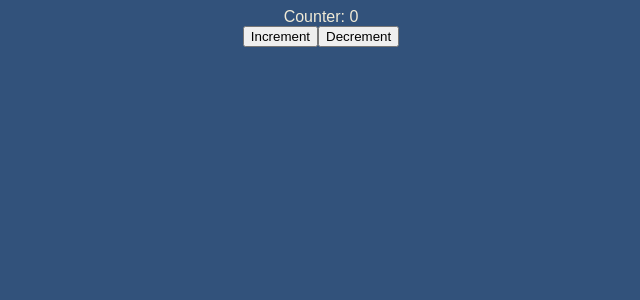
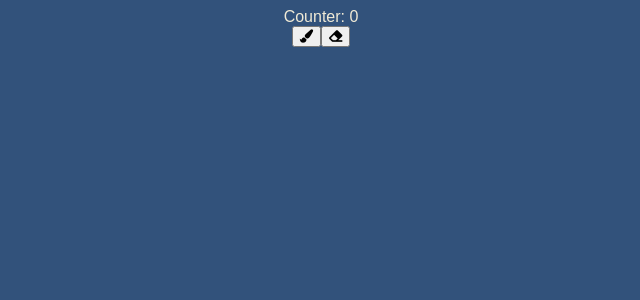
Before and after one commit to akc8012/preact-scaffold, a Preact app: page / in a window 1280 px wide. Shown: the top 300 px of the page, without its empty margins (319-959 px from the left). Built offline with nearby package versions, Linux system fonts and the light colour scheme.

Commit message:
Use font-awesome for paintbrush and eraser icons

```diff
--- a/package.json
+++ b/package.json
@@ -3,6 +3,7 @@
   "version": "0.1.0",
   "license": "GPL-3.0-only",
   "dependencies": {
+    "@fortawesome/fontawesome-free": "^5.13.1",
     "preact": "^10.4.5"
   },
   "devDependencies": {
--- a/src/main.tsx
+++ b/src/main.tsx
@@ -1,21 +1,26 @@
 import { h, render } from 'preact';
 import { useState } from 'preact/hooks'
 
+// TODO: Only import what you need!
+import '@fortawesome/fontawesome-free/css/all.css';
 import './style.scss'
 
-const App = () =>
-	<h2>Hello friends! This code is type-safe!! 🥳</h2>;
-
-function Counter() {
+function App() {
 	const [value, setValue] = useState(0);
 
 	return (
+		// TODO: Find out why I can't use <></>
 		<div>
 			<div>Counter: {value}</div>
-			<button onClick={() => setValue(value + 1)}>Increment</button>
-			<button onClick={() => setValue(value - 1)}>Decrement</button>
+			<button onClick={() => setValue(value + 1)}>
+				<i class="fas fa-paint-brush"></i>
+			</button>
+
+			<button onClick={() => setValue(value - 1)}>
+				<i class="fas fa-eraser"></i>
+			</button>
 		</div>
 	)
 }
 
-render(<Counter />, document.getElementById('root'));
+render(<App />, document.getElementById('root'));
```
Also changed, not shown: 1 other file (tests, documents, lock files or other folders).
